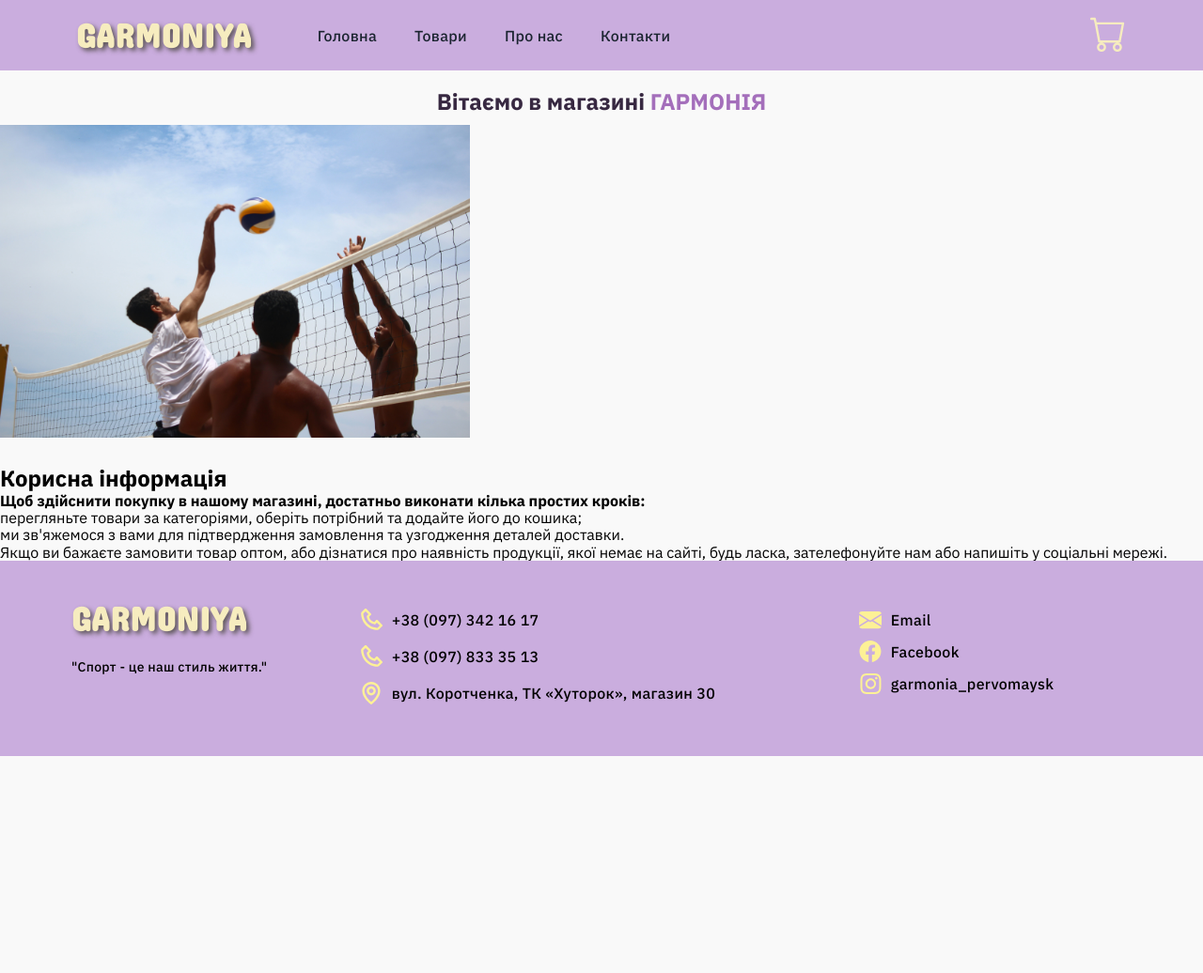
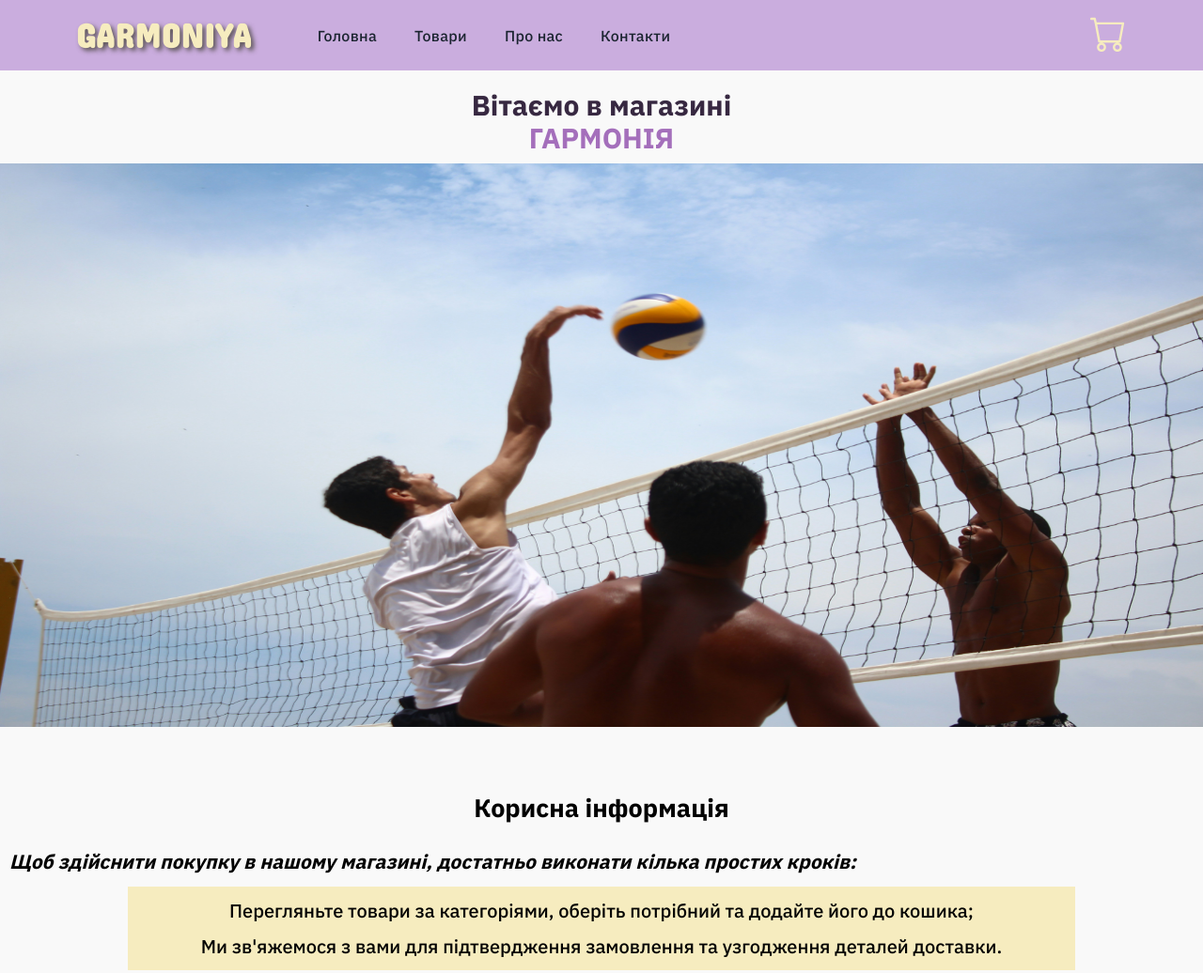
Before and after one commit to ulianasunny31/GARMONIYA_SHOP, a plain HTML site: page index.html in a window 1280 px wide. Shown: the top 1036 px of the page at 94% size. Before the commit the page ends 805 px from the top, so only its background shows below. Drawn offline with nearby package versions, Linux system fonts and the light colour scheme.

Commit message:
styles main page

```diff
--- a/css/styles.css
+++ b/css/styles.css
@@ -1348,11 +1348,11 @@ main {
 */
 
 .slideshow-section {
-  padding: 20px 0 30px;
+  padding: 20px 0px 30px;
 }
 
 .main-heading {
-  font-size: 24px;
+  font-size: 26px;
   text-align: center;
   color: var(--dark-color2);
   margin-bottom: 10px;
@@ -1364,7 +1364,7 @@ main {
 }
 
 .slideshow-div img {
-  width: 500px;
+  width: 100%;
   display: none;
   animation-name: fade;
   animation-duration: 1.5s;
@@ -1384,3 +1384,172 @@ main {
     opacity: 1;
   }
 }
+
+.additional-info-section {
+  padding: 20px 5px 30px;
+}
+
+.additional-info-heading {
+  font-size: 24px;
+  text-align: center;
+  margin-bottom: 15px;
+}
+
+.additional-info-section h4 {
+  font-size: 17px;
+  margin-bottom: 10px;
+  font-style: italic;
+}
+
+.info-step-list {
+  background-color: var(--yellow);
+  padding: 5px;
+  display: flex;
+  flex-direction: column;
+  gap: 10px;
+  text-align: center;
+  margin-bottom: 15px;
+  font-weight: 500;
+}
+
+.additional-info-section p {
+  font-size: 16px;
+}
+
+@media screen and (min-width: 425px) {
+  .main-heading {
+    font-size: 30px;
+    margin-bottom: 10px;
+  }
+
+  .additional-info-heading {
+    font-size: 25px;
+    margin-bottom: 18px;
+  }
+
+  .additional-info-section h4 {
+    font-size: 17px;
+    margin-bottom: 15px;
+  }
+
+  .info-step-list {
+    padding: 5px;
+    gap: 10px;
+    margin-bottom: 18px;
+  }
+
+  .additional-info-section p {
+    font-size: 17px;
+  }
+}
+
+@media screen and (min-width: 768px) {
+  .main-heading {
+    width: 300px;
+    margin: 0 auto 10px;
+  }
+
+  .additional-info-section {
+    padding: 40px 5px 60px;
+  }
+
+  .slideshow-div img {
+    height: 450px;
+  }
+
+  .additional-info-heading {
+    margin-bottom: 20px;
+  }
+
+  .additional-info-section h4 {
+    font-size: 19px;
+    margin-bottom: 15px;
+  }
+
+  .info-step-list {
+    font-size: 18px;
+    padding: 14px;
+    gap: 10px;
+    margin-bottom: 25px;
+  }
+
+  .additional-info-section p {
+    font-size: 18px;
+  }
+}
+
+@media screen and (min-width: 1158px) {
+  .additional-info-section {
+    padding: 40px 5px 60px;
+  }
+
+  .main-heading {
+    width: 300px;
+  }
+
+  .additional-info-section {
+    padding: 40px 10px 60px;
+  }
+
+  .additional-info-heading {
+    font-size: 27px;
+    margin-bottom: 30px;
+  }
+
+  .additional-info-section h4 {
+    font-size: 21px;
+  }
+
+  .info-step-list {
+    font-size: 20px;
+    gap: 15px;
+    width: 80%;
+    margin: 0 auto 25px;
+  }
+
+  .additional-info-section p {
+    font-size: 19px;
+  }
+
+  .slideshow-div img {
+    height: 600px;
+  }
+}
+
+@media screen and (min-width: 1440px) {
+  .additional-info-section {
+    padding: 40px 5px 60px;
+  }
+
+  .main-heading {
+    width: 300px;
+  }
+
+  .additional-info-section {
+    padding: 40px 10px 60px;
+  }
+
+  .additional-info-heading {
+    font-size: 27px;
+    margin-bottom: 30px;
+  }
+
+  .additional-info-section h4 {
+    font-size: 21px;
+  }
+
+  .info-step-list {
+    font-size: 20px;
+    gap: 15px;
+    width: 80%;
+    margin: 0 auto 25px;
+  }
+
+  .additional-info-section p {
+    font-size: 19px;
+  }
+
+  .slideshow-div img {
+    height: 600px;
+  }
+}
--- a/index.html
+++ b/index.html
@@ -78,19 +78,19 @@
           <img src="./images/slideshow/2.jpg" alt="" />
         </div>
       </section>
-      <section class="additional-info">
-        <h2>Корисна інформація</h2>
+      <section class="additional-info-section">
+        <h2 class="additional-info-heading">Корисна інформація</h2>
         <h4>
           Щоб здійснити покупку в нашому магазині, достатньо виконати кілька
           простих кроків:
         </h4>
-        <ul class="info-step-list">
+        <ul class="list info-step-list">
           <li>
-            перегляньте товари за категоріями, оберіть потрібний та додайте його
+            Перегляньте товари за категоріями, оберіть потрібний та додайте його
             до кошика;
           </li>
           <li>
-            ми зв'яжемося з вами для підтвердження замовлення та узгодження
+            Ми зв'яжемося з вами для підтвердження замовлення та узгодження
             деталей доставки.
           </li>
         </ul>
@@ -100,7 +100,6 @@
           напишіть у соціальні мережі.
         </p>
       </section>
-      <section></section>
     </main>
 
     <!-- FOOTER -->
```
